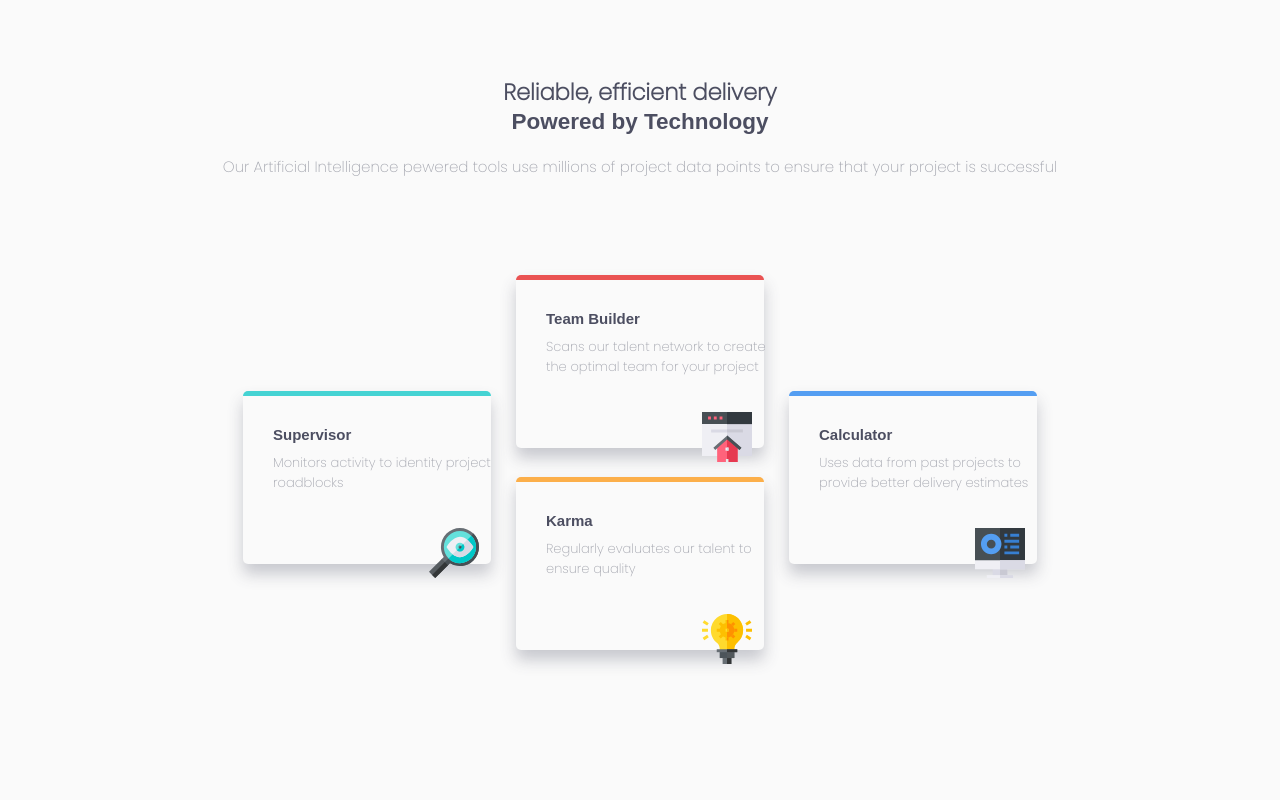
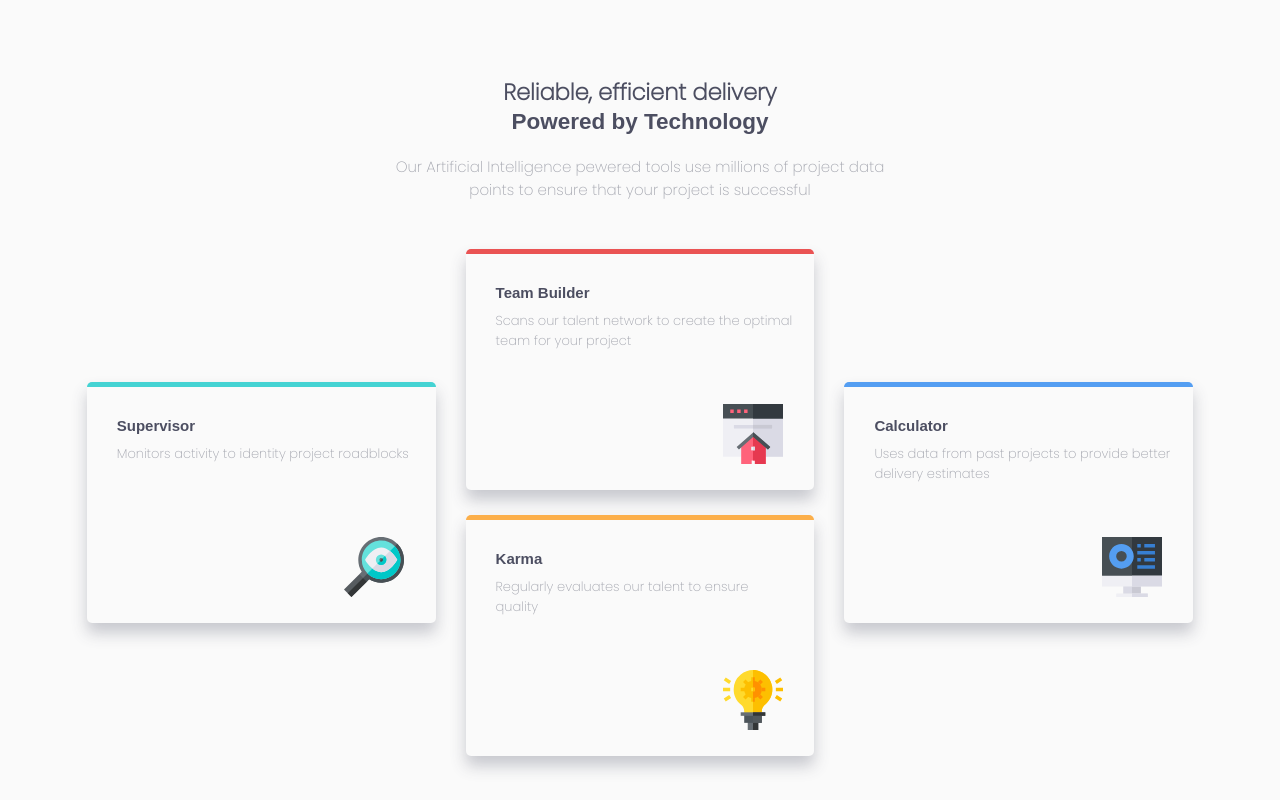
Before and after one commit to WesleyHigino/FourCardFeatureSectionMaster, a plain HTML site: page index.html in a window 1280 px wide. Drawn offline with Linux system fonts and the light colour scheme.

Commit message:
update mobile and desktop

```diff
--- a/index.html
+++ b/index.html
@@ -17,7 +17,7 @@
             <div>
                 <h2>Reliable, efficient delivery</h2>
                 <h1>Powered by Technology</h1>
-                <p class="sub-text">Our Artificial Intelligence pewered tools use millions of project data points to
+                <p class="sub-text">Our Artificial Intelligence pewered tools use millions of project data <br> points to
                     ensure
                     that your project is successful
                 </p>
--- a/style.css
+++ b/style.css
@@ -49,9 +49,15 @@ img{
     height: 120px;
 
 }
+.wrapper-card{
+    display: flex;
+    flex-direction: column;
+    align-items: center;
+}
 .card{
     background-color: hsl(0, 0%, 98%);
-    height: 100%;
+    height: 200px;
+    width: 270px;
     margin-top: 20px;
     border-top: 5px;
     border-radius: 5px;
@@ -101,27 +107,56 @@ img{
     }
    .wrapper-card{
       display: grid;
-      grid-template-columns: 1fr 1fr;
-      grid-template-columns:31vh 31vh 31vh  ;
-      grid-template-rows: 21vh 21vh 21vh ;
+      margin-top: 40px;
+      grid-template-rows:24% 24% 24% 24% ;
+      grid-template-columns: 29% 29% 29% ;
       grid-template-areas: ".team."
-                    "supervisor.calculator"
+              "supervisor    team      calculator"
+              "supervisor    karma     calculator"
                            ".karma.";
-      gap: 25px ;
+      gap: 30px ;
 
+      justify-content: center;
 
+    }
+    .card{
 
+        height: 100%;
+        width: 100%;
+        margin-top: 20px;
+
+    }
+    img{
+        height: 60px;
+        width: 60px;
+        margin-right: 9%;
+    }
+    .image{
+        display: flex;
+        justify-content: flex-end;
+        align-items: flex-start;
+        margin-top: 150px;
+        height: 25px;
+
+    }
+
+    .card-text{
+
+        height: 0px;
+    }
+    .card-subTitle{
+        margin-right: 5%;
     }
     .supervisor{
        grid-area: supervisor;
     }
     .teamBuilder{
-        margin-top: 39%;
+
         grid-area: team;
 
     }
     .karma{
-        margin-top: -35%;
+
         grid-area: karma;
     }
     .calculator{
```
Also changed, not shown: 1 other file.
